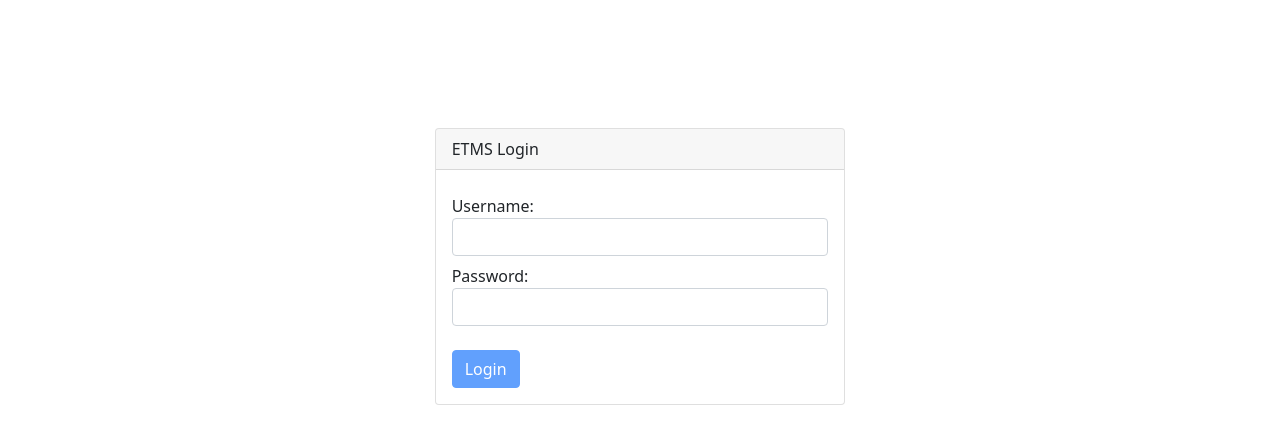
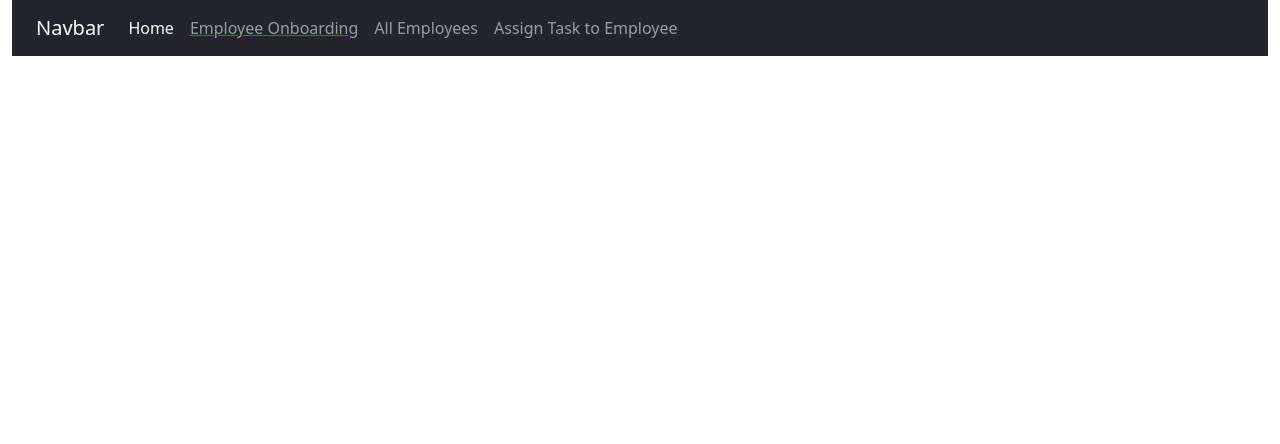
Before and after one commit to imtiyaz-hirani/fullstack-js-hex-feb-25, a React (Vite) app in the folder etmsui/: page /admin/dashboard in a window 1280 px wide. Shown: the top 444 px of the page. Built offline with nearby package versions, Linux system fonts and the light colour scheme.

Commit message:
admin and employee dashboard flow.

```diff
--- a/etmsui/package.json
+++ b/etmsui/package.json
@@ -15,6 +15,7 @@
     "bootstrap-icons": "^1.11.3",
     "react": "^19.0.0",
     "react-dom": "^19.0.0",
+    "react-router": "^7.2.0",
     "react-toastify": "^11.0.5"
   },
   "devDependencies": {
--- a/etmsui/src/App.jsx
+++ b/etmsui/src/App.jsx
@@ -1,10 +1,20 @@
+import { Route, Routes } from "react-router"
 import Login from "./auth/login"
+import AdminDashboard from "./components/admin/dashboard"
+import EmployeeDashboard from "./components/employee/dashboard"
+import EmployeeOnboarding from "./components/admin/onboarding_emp"
 
 function App() {
 
   return (
     <>
-       <Login />
+       <Routes>
+        <Route path="/" element={<Login />} />
+        <Route path="/admin/dashboard" element={<AdminDashboard />} />
+        <Route path="/employee/dashboard" element={<EmployeeDashboard /> }/>
+        <Route path="/admin/dashboard" element={<AdminDashboard />} />
+         <Route path="/admin/employee-onboarding" element={<EmployeeOnboarding />}> </Route>
+       </Routes>
     </>
   )
 }
--- a/etmsui/src/auth/login.jsx
+++ b/etmsui/src/auth/login.jsx
@@ -1,10 +1,12 @@
 import axios from "axios";
 import { useState } from "react";
+import { useNavigate } from "react-router";
 
 function Login(){
     const [username,setUsername] = useState(undefined);
     const [password,setPassword] = useState(undefined);
     const [msg,setmsg] =useState(undefined);
+    const navigate = useNavigate();
 
     const processLogin = async ($event)=>{
         $event.preventDefault();  //this ensures that after form is submitted , it does not refresh the page
@@ -17,6 +19,18 @@ function Login(){
                 'password' : password
             })
             console.log(response)
+            let role = response.data.role
+            localStorage.setItem("token",response.data.token )
+            switch(role){
+                case 'ROLE_ADMIN':
+                    navigate('/admin/dashboard')
+                    break;
+                case 'ROLE_EMPLOYEE':
+                    navigate('/employee/dashboard')
+                    break;
+                default:
+                    break;
+            }
             return
         }
         catch(error){
--- /dev/null
+++ b/etmsui/src/components/admin/dashboard.jsx
@@ -0,0 +1,21 @@
+import { Route, Routes } from "react-router";
+import AdminNavbar from "./navbar";
+import EmployeeOnboarding from "./onboarding_emp";
+
+function AdminDashboard(){
+    return(
+        <div className="container-fluid">
+            <div className="row">
+                <div className="col-lg-12">
+                    <AdminNavbar />
+                </div>
+            </div>
+            <div className="row">
+
+            </div>
+
+        </div>
+    )
+}
+
+export default AdminDashboard;
--- /dev/null
+++ b/etmsui/src/components/admin/navbar.jsx
@@ -0,0 +1,35 @@
+import { NavLink } from "react-router";
+
+function AdminNavbar(){
+    return(
+        <div>
+            <nav class="navbar navbar-dark bg-dark navbar-expand-lg">
+                <div class="container-fluid">
+                    <a class="navbar-brand" href="#">Navbar</a>
+                    <button class="navbar-toggler" type="button" data-bs-toggle="collapse" data-bs-target="#navbarNav" aria-controls="navbarNav" aria-expanded="false" aria-label="Toggle navigation">
+                        <span class="navbar-toggler-icon"></span>
+                    </button>
+                    <div class="collapse navbar-collapse" id="navbarNav">
+                        <ul class="navbar-nav">
+                            <li class="nav-item">
+                                <a class="nav-link active" aria-current="page" href="#">Home</a>
+                            </li>
+                            <li class="nav-item">
+                               <NavLink to='/admin/employee-onboarding'> <a class="nav-link" href="#" style={{'textDecoration' : 'none'}} >Employee Onboarding</a></NavLink>
+                            </li>
+                            <li class="nav-item">
+                                <a class="nav-link" href="#">All Employees</a>
+                            </li>
+                            <li class="nav-item">
+                                <a class="nav-link" href="#">Assign Task to Employee</a>
+                            </li>
+
+                        </ul>
+                    </div>
+                </div>
+            </nav>
+        </div>
+    )
+}
+
+export default AdminNavbar;
--- /dev/null
+++ b/etmsui/src/components/admin/onboarding_emp.jsx
@@ -0,0 +1,9 @@
+function EmployeeOnboarding(){
+    return(
+        <div>
+            <h2>Employee Form </h2>
+        </div>
+    )
+}
+
+export default EmployeeOnboarding
--- /dev/null
+++ b/etmsui/src/components/employee/dashboard.jsx
@@ -0,0 +1,9 @@
+function EmployeeDashboard(){
+    return(
+        <div>
+            <h2>Employee Dashboard</h2>
+        </div>
+    )
+}
+
+export default EmployeeDashboard
--- a/etmsui/src/main.jsx
+++ b/etmsui/src/main.jsx
@@ -1,6 +1,9 @@
  import { createRoot } from 'react-dom/client'
  import App from './App.jsx'
+import { BrowserRouter } from 'react-router'
 
 createRoot(document.getElementById('root')).render(
-    <App />
+    <BrowserRouter>
+      <App />
+    </BrowserRouter>
 )
```
Also changed, not shown: 1 other file (tests, documents, lock files or other folders).
